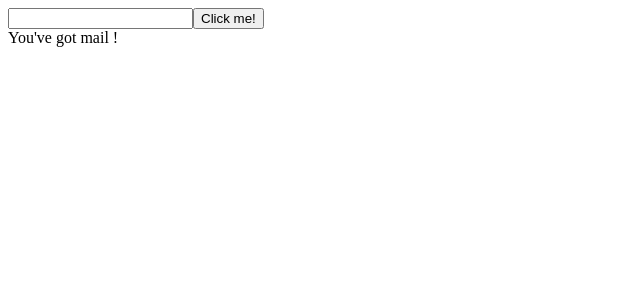
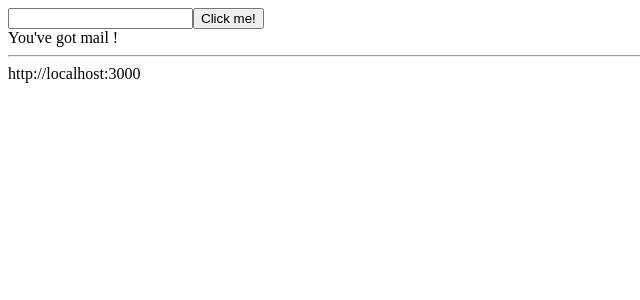
Before and after one commit to vinay-thallam/angular2-fundamentals, an Angular app: page / in a window 1280 px wide. Shown: the top 300 px of the page, without its empty margins (0-640 px from the left). Built offline with nearby package versions, Linux system fonts and the light colour scheme.

Commit message:
injecting the dependency/service using @Inject decorator

```diff
--- a/src/app/app.component.html
+++ b/src/app/app.component.html
@@ -1,4 +1,6 @@
 <div>
   <app-simple-form></app-simple-form>
   {{mail.message}}
+  <hr/>
+  {{api}}
 </div>
--- a/src/app/app.component.ts
+++ b/src/app/app.component.ts
@@ -1,5 +1,4 @@
-import { Component } from '@angular/core';
-import { MailService } from './mail.service';
+import { Component, Inject } from '@angular/core';
 
 
 @Component({
@@ -10,7 +9,7 @@ import { MailService } from './mail.service';
 export class AppComponent {
   title = 'angular2-fundamentals';
 
-  constructor(private mail:MailService) {
+  constructor(@Inject('mail') private mail, @Inject('api') private api) {
 
   }
 }
--- a/src/app/app.module.ts
+++ b/src/app/app.module.ts
@@ -14,7 +14,7 @@ import { MailService } from './mail.service';
   imports: [
     BrowserModule
   ],
-  providers: [MailService],
+  providers: [ { provide:'mail', useClass:MailService}, { provide:'api', useValue:'http://localhost:3000'} ],
   bootstrap: [AppComponent]
 })
 export class AppModule { }
```
